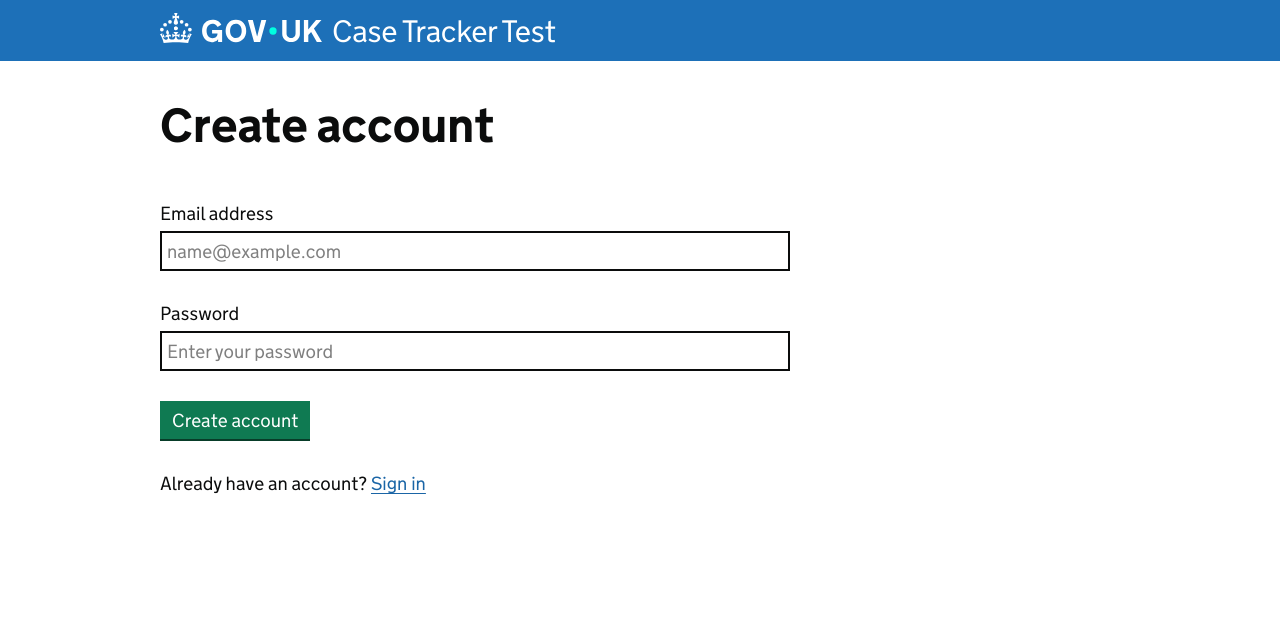
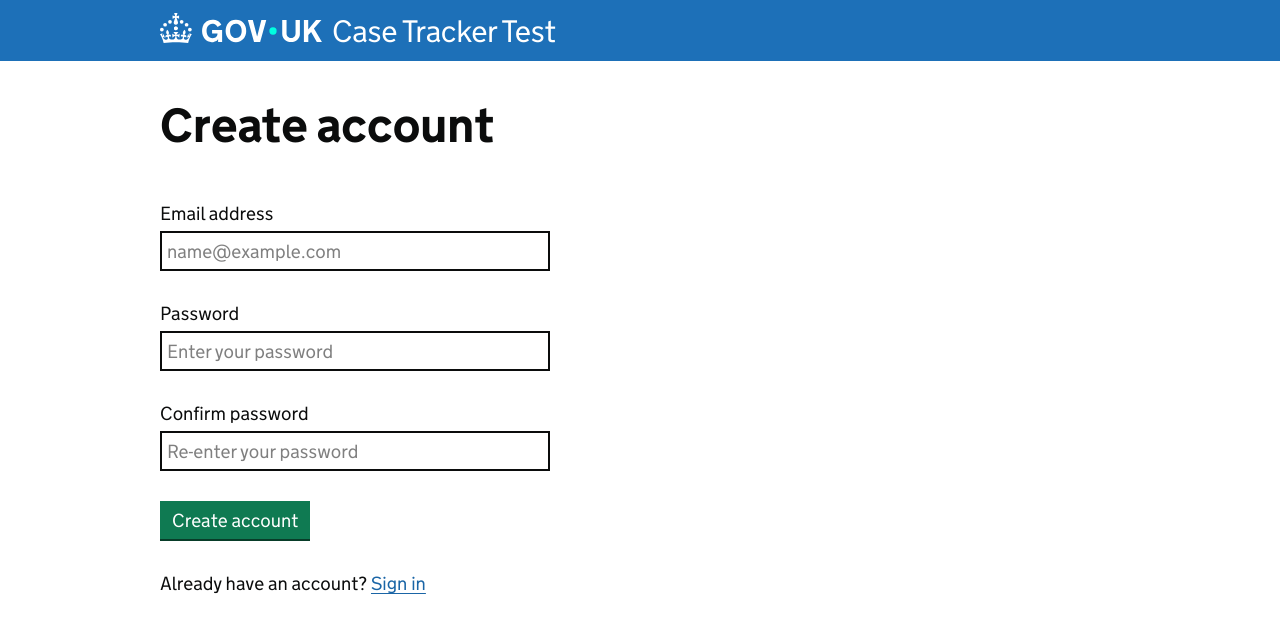
Before and after one commit to lewis1190/hmcts-dev-test-frontend-nextjs, a Next.js app: page /signup in a window 1280 px wide. Shown: the top 632 px of the page. Built offline with nearby package versions, Linux system fonts and the light colour scheme; no server answers.

Commit message:
Width changes on account input fields. Updating a task now reflects the all values, including updatedAt

```diff
--- a/app/login/page.tsx
+++ b/app/login/page.tsx
@@ -51,7 +51,7 @@ export default function LoginPage() {
                                 <label className="govuk-label" htmlFor="email">
                                     Email address
                                 </label>
-                                <input className="govuk-input" id="email" name="email" type="email" placeholder="name@example.com" value={email} onChange={(e) => setEmail(e.target.value)} required />
+                                <input className="govuk-input govuk-input--width-20" id="email" name="email" type="email" placeholder="name@example.com" value={email} onChange={(e) => setEmail(e.target.value)} required />
                             </div>
 
                             <div className="govuk-form-group">
@@ -59,7 +59,7 @@ export default function LoginPage() {
                                     Password
                                 </label>
                                 <input
-                                    className="govuk-input"
+                                    className="govuk-input govuk-input--width-20"
                                     id="password"
                                     name="password"
                                     type="password"
@@ -78,7 +78,7 @@ export default function LoginPage() {
                         </form>
 
                         <p className="govuk-body">
-                            Don't have an account? &nbsp;
+                            {`Don't have an account?`} &nbsp;
                             <Link href="/signup" className="govuk-link">
                                 Create account
                             </Link>
--- a/app/signup/page.tsx
+++ b/app/signup/page.tsx
@@ -9,7 +9,9 @@ export default function SignupPage() {
     const router = useRouter();
     const [email, setEmail] = useState('');
     const [password, setPassword] = useState('');
+    const [passwordConfirm, setPasswordConfirm] = useState('');
     const [error, setError] = useState<string | null>(null);
+    const [fieldErrors, setFieldErrors] = useState<{ email?: string; password?: string; passwordConfirm?: string }>({});
 
 
 
@@ -17,9 +19,42 @@ export default function SignupPage() {
         router.push('/tasks');
     }
 
+    const validateFields = (): boolean => {
+        const errors: { email?: string; password?: string; passwordConfirm?: string } = {};
+
+        // Email validation
+        if (!email.trim()) {
+            errors.email = 'Enter your email address';
+        } else if (!/^[^\s@]+@[^\s@]+\.[^\s@]+$/.test(email)) {
+            errors.email = 'Enter a valid email address';
+        }
+
+        // Password validation
+        if (!password) {
+            errors.password = 'Enter your password';
+        } else if (password.length < 6) {
+            errors.password = 'Password must be at least 6 characters';
+        }
+
+        // Password confirmation validation
+        if (!passwordConfirm) {
+            errors.passwordConfirm = 'Confirm your password';
+        } else if (password !== passwordConfirm) {
+            errors.passwordConfirm = 'Passwords do not match';
+        }
+
+        setFieldErrors(errors);
+        return Object.keys(errors).length === 0;
+    };
+
     const handleSignUp = async (e: React.FormEvent) => {
         e.preventDefault();
         setError(null);
+
+        if (!validateFields()) {
+            return;
+        }
+
         try {
             await signUp(email, password);
             router.push('/tasks');
@@ -47,25 +82,80 @@ export default function SignupPage() {
                         )}
 
                         <form onSubmit={handleSignUp}>
-                            <div className="govuk-form-group">
+                            <div className={`govuk-form-group ${fieldErrors.email ? 'govuk-form-group--error' : ''}`}>
                                 <label className="govuk-label" htmlFor="email">
                                     Email address
                                 </label>
-                                <input className="govuk-input" id="email" name="email" type="email" placeholder="name@example.com" value={email} onChange={(e) => setEmail(e.target.value)} required />
+                                {fieldErrors.email && (
+                                    <p className="govuk-error-message">
+                                        <span className="govuk-visually-hidden">Error:</span> {fieldErrors.email}
+                                    </p>
+                                )}
+                                <input
+                                    className={`govuk-input govuk-input--width-20 ${fieldErrors.email ? 'govuk-input--error' : ''}`}
+                                    id="email"
+                                    name="email"
+                                    type="email"
+                                    placeholder="name@example.com"
+                                    value={email}
+                                    onChange={(e) => {
+                                        setEmail(e.target.value);
+                                        if (fieldErrors.email) {
+                                            setFieldErrors(prev => ({ ...prev, email: undefined }));
+                                        }
+                                    }}
+                                    required
+                                />
                             </div>
 
-                            <div className="govuk-form-group">
+                            <div className={`govuk-form-group ${fieldErrors.password ? 'govuk-form-group--error' : ''}`}>
                                 <label className="govuk-label" htmlFor="password">
                                     Password
                                 </label>
+                                {fieldErrors.password && (
+                                    <p className="govuk-error-message">
+                                        <span className="govuk-visually-hidden">Error:</span> {fieldErrors.password}
+                                    </p>
+                                )}
                                 <input
-                                    className="govuk-input"
+                                    className={`govuk-input govuk-input--width-20 ${fieldErrors.password ? 'govuk-input--error' : ''}`}
                                     id="password"
                                     name="password"
                                     type="password"
                                     placeholder="Enter your password"
                                     value={password}
-                                    onChange={(e) => setPassword(e.target.value)}
+                                    onChange={(e) => {
+                                        setPassword(e.target.value);
+                                        if (fieldErrors.password) {
+                                            setFieldErrors(prev => ({ ...prev, password: undefined }));
+                                        }
+                                    }}
+                                    required
+                                />
+                            </div>
+
+                            <div className={`govuk-form-group ${fieldErrors.passwordConfirm ? 'govuk-form-group--error' : ''}`}>
+                                <label className="govuk-label" htmlFor="password-confirm">
+                                    Confirm password
+                                </label>
+                                {fieldErrors.passwordConfirm && (
+                                    <p className="govuk-error-message">
+                                        <span className="govuk-visually-hidden">Error:</span> {fieldErrors.passwordConfirm}
+                                    </p>
+                                )}
+                                <input
+                                    className={`govuk-input govuk-input--width-20 ${fieldErrors.passwordConfirm ? 'govuk-input--error' : ''}`}
+                                    id="password-confirm"
+                                    name="password-confirm"
+                                    type="password"
+                                    placeholder="Re-enter your password"
+                                    value={passwordConfirm}
+                                    onChange={(e) => {
+                                        setPasswordConfirm(e.target.value);
+                                        if (fieldErrors.passwordConfirm) {
+                                            setFieldErrors(prev => ({ ...prev, passwordConfirm: undefined }));
+                                        }
+                                    }}
                                     required
                                 />
                             </div>
--- a/app/tasks/[id]/page.tsx
+++ b/app/tasks/[id]/page.tsx
@@ -53,8 +53,8 @@ export default function TaskDetailPage() {
     const updateTask = async () => {
         try {
             const token = user ? await user.getIdToken() : null;
-            await axios.patch(`${API_BASE}/tasks/${taskId}`, { title, description, status }, { headers: token ? { Authorization: `Bearer ${token}` } : undefined });
-            setTask({ ...task, title, description, status } as Task);
+            const res = await axios.patch(`${API_BASE}/tasks/${taskId}`, { title, description, status }, { headers: token ? { Authorization: `Bearer ${token}` } : undefined });
+            setTask(res.data);
             setIsEditing(false);
         } catch (err) {
             console.error(err);
```
